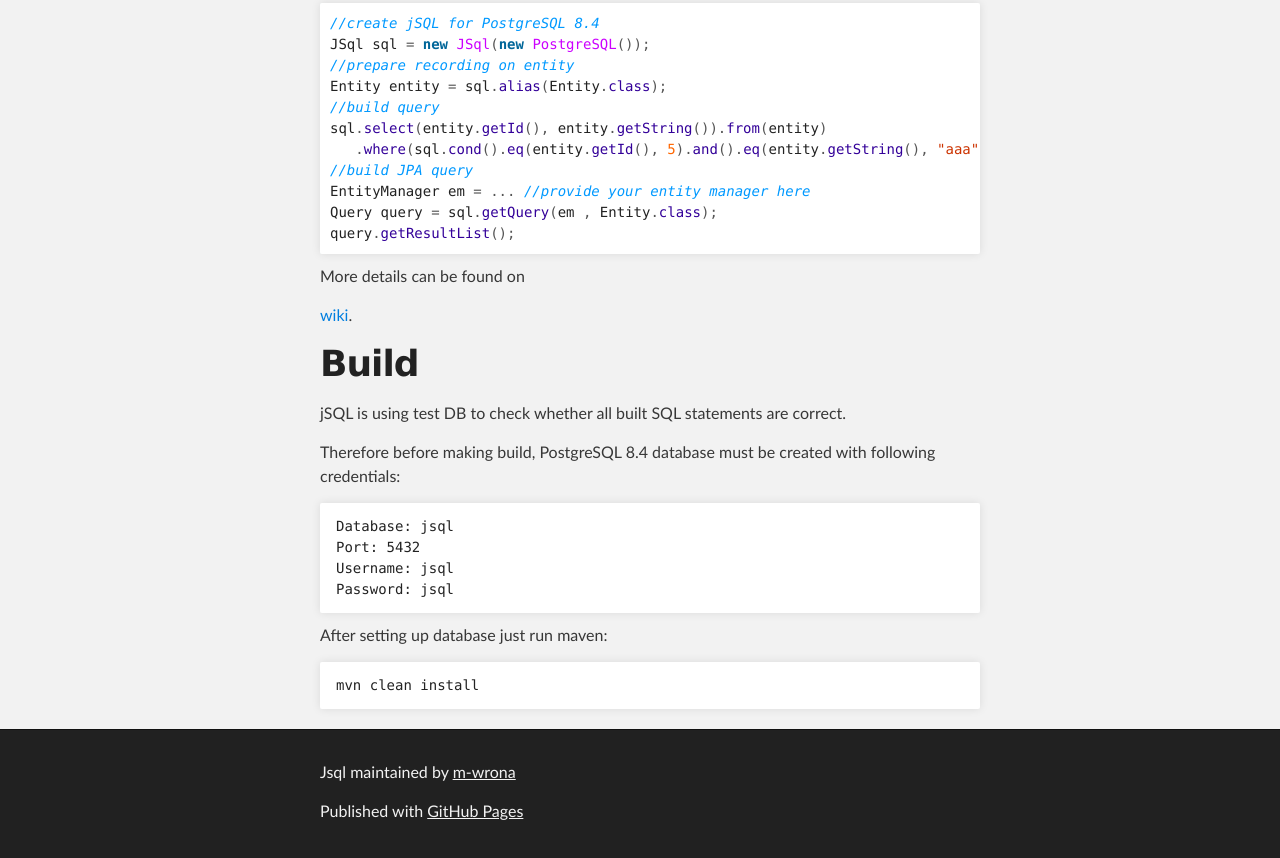
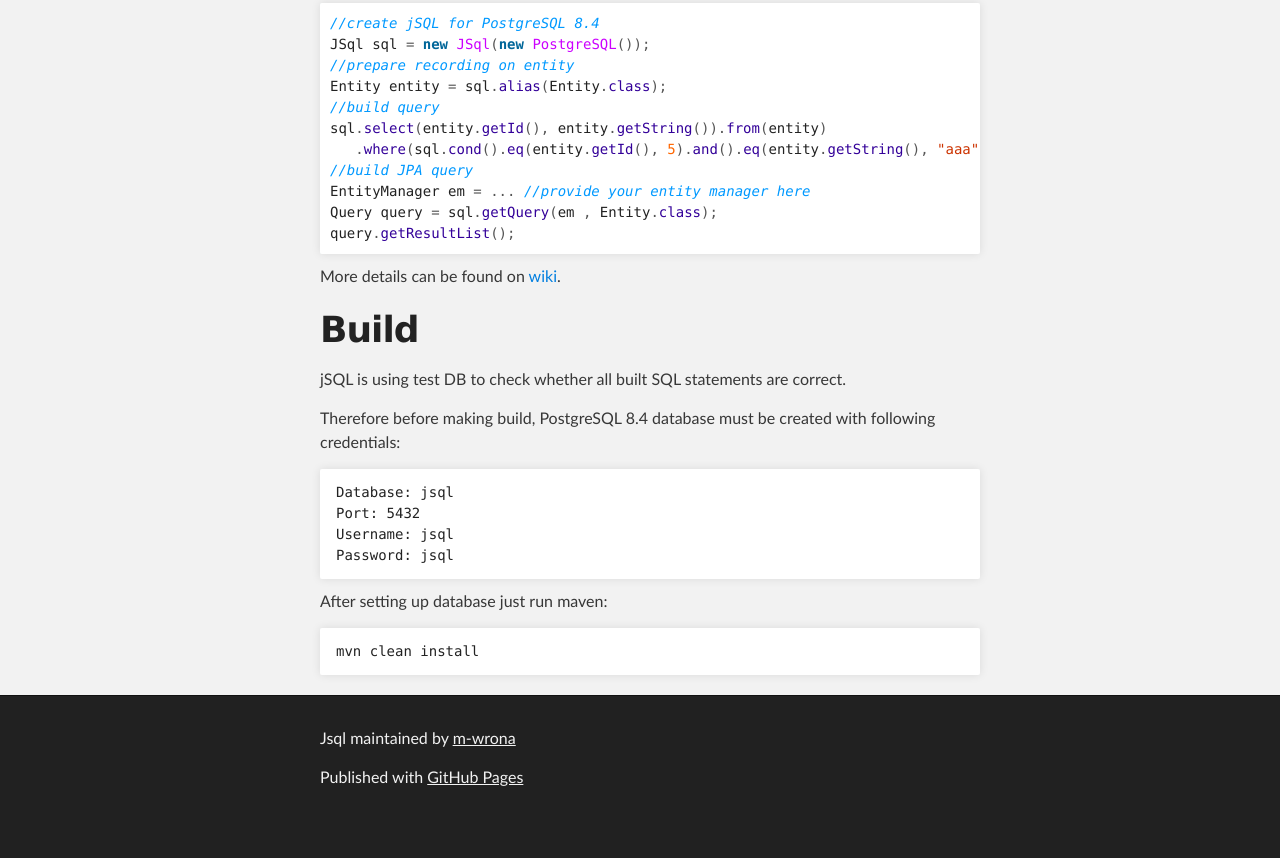
Before and after one commit to m-wrona/jsql, a plain HTML site: page index.html in a window 1280 px wide. Shown: the part 1574-2432 px from the top of the page. After the commit the page ends 2398 px from the top, so only its background shows below. Drawn offline with Linux system fonts and the light colour scheme.

Commit message:
Update index.html

```diff
--- a/index.html
+++ b/index.html
@@ -91,7 +91,7 @@
 <span class="n">query</span><span class="o">.</span><span class="na">getResultList</span><span class="o">();</span>
 </pre></div>
 <div>
-  <p>More details can be found on </p><a name="wiki" class="anchor" href="https://github.com/m-wrona/jsql/wiki">wiki</a>.
+  <p>More details can be found on <a name="wiki" class="anchor" href="https://github.com/m-wrona/jsql/wiki">wiki</a>.</p>
 </div>
 <h1>
 <a name="build" class="anchor" href="#build"><span class="octicon octicon-link"></span></a>Build</h1>
```
